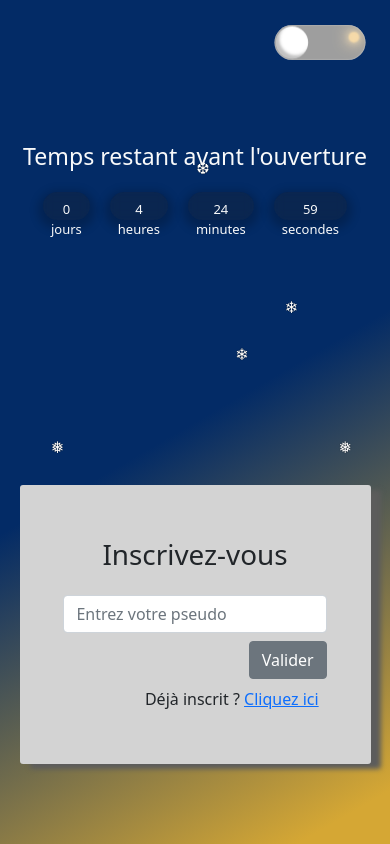
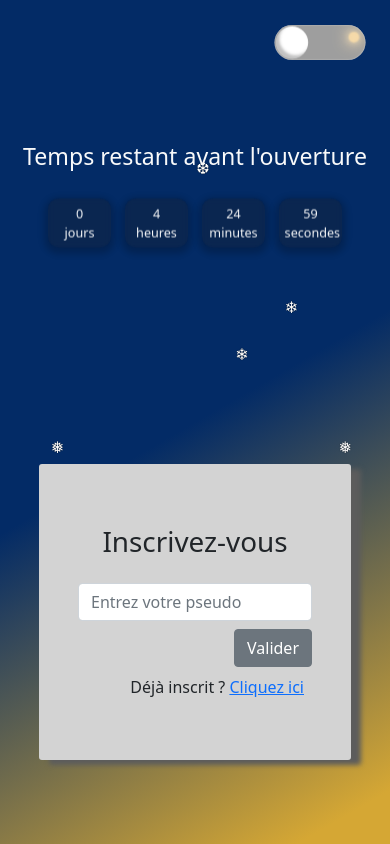
Before and after one commit to Aekyu/Projet-Noel, a PHP site: page / in a window 390 px wide. Run offline with PHP 8.4, Linux system fonts and the light colour scheme; data comes from the database, SQL or seed files in the repository; grey boxes are pictures that could not be loaded.

Commit message:
15-12-2021

```diff
--- a/mediaIndex.css
+++ b/mediaIndex.css
@@ -1,32 +1,104 @@
 @media screen and (max-width: 480px) {
   #flyWindow {
-width: 90% !important;
-height: 33% !important;
-}}
+    position: absolute;
+    bottom: 10%;
+    /* margin: 15%; */
+    width: 80%;
+    height: 35%;
+  }
 
-@media screen and (max-width: 620px) {
-  .timer2{
-    width: 35%;
-    height: 50%;
-    margin: auto;
-    margin-left: 10px;
-    margin-right: 10px;
+  .timer2 {
+    margin: 10px;
+  }
+
+  #timer3 {
+    display: flex;
+    justify-content: center;
+  }
+
+  #showTimer {
+    /* padding:10px; */
+    transform: scale(0.7);
   }
 }
-@media screen and (max-width: 859px) {
+
+@media (min-width: 480px) and (max-width: 800px) {
   #flyWindow {
-  height: 40%;
-  width: 60%;
+    position: absolute;
+    bottom: 10%;
+    /* margin: 15%; */
+    width: 70%;
+    height: 35%;
   }
-#loginContent {
-  margin-left: 10px;
-  margin-right: 10px;
+
+  .timer2 {
+    margin: 10px;
   }
-.timer2{
+
+  #timer3 {
     display: flex;
-  justify-content: space-around;
-width: 50%;
-height: 50%;
-font-size: small;
+    justify-content: center;
+  }
+
+  #showTimer {
+    /* padding:10px; */
+    transform: scale(0.7);
   }
 }
+
+@media (min-width: 800px) and (max-width: 1200px) {
+  #flyWindow {
+    position: absolute;
+    bottom: 10%;
+    /* margin: 15%; */
+    width: 55%;
+    height: 35%;
+  }
+
+  .timer2 {
+    margin: 10px;
+  }
+
+  #timer3 {
+    display: flex;
+    justify-content: center;
+  }
+}
+
+@media (min-width: 1200px) and (max-width: 1600px) {
+  #flyWindow {
+    position: absolute;
+    bottom: 10%;
+    /* margin: 15%; */
+    width: 40%;
+    height: 35%;
+  }
+
+  .timer2 {
+    margin: 10px;
+  }
+
+  #timer3 {
+    display: flex;
+    justify-content: center;
+  }
+}
+
+@media (min-width: 1600px) {
+  #flyWindow {
+    position: absolute;
+    bottom: 10%;
+    /* margin: 15%; */
+    width: 35%;
+    height: 35%;
+  }
+
+  .timer2 {
+    margin: 10px;
+  }
+
+  #timer3 {
+    display: flex;
+    justify-content: center;
+  }
+}
--- a/page_tas.html
+++ b/page_tas.html
@@ -15,7 +15,7 @@
 
   <body>
       <div >
-          <a  href="page_principale.html"><button id="btntas">Page précédente</button></a>
+          <a  href="page_principale.html"><button id="btntas" class="btn btn-secondary mx-2 mt-2">Page précédente</button></a>
       </div>
     <div class="d-flex justify-content-around flex-wrap w-50">
       <div class="d-flex justify-content-around w-100">
--- a/style.css
+++ b/style.css
@@ -231,10 +231,6 @@ body.theme1 {
 /* FORM ( YACINE ) */
 
 #flyWindow {
-  position: absolute;
-  bottom: 5em;
-  width: 550px;
-  height: 325px;
   background-color: lightgrey;
   border-radius: 3px;
   box-shadow: 10px 5px 5px rgb(92, 92, 92);
@@ -420,11 +416,7 @@ input:checked+.slider:before {
   left: 0;
   margin: 10px;
   padding: 10px;
-  background: rgb(120, 12, 12);
-  background: linear-gradient(90deg,
-      rgba(120, 12, 12, 1) 0%,
-      rgba(157, 59, 59, 0.7987570028011204) 0%,
-      rgba(107, 102, 102, 0.6502976190476191) 35%);
+  background-color: #1f020aa9;
   color: whitesmoke;
 }
 
```
Also changed, not shown: READMEperso.md (added). Lines whose indentation alone changed are shown as unchanged.
